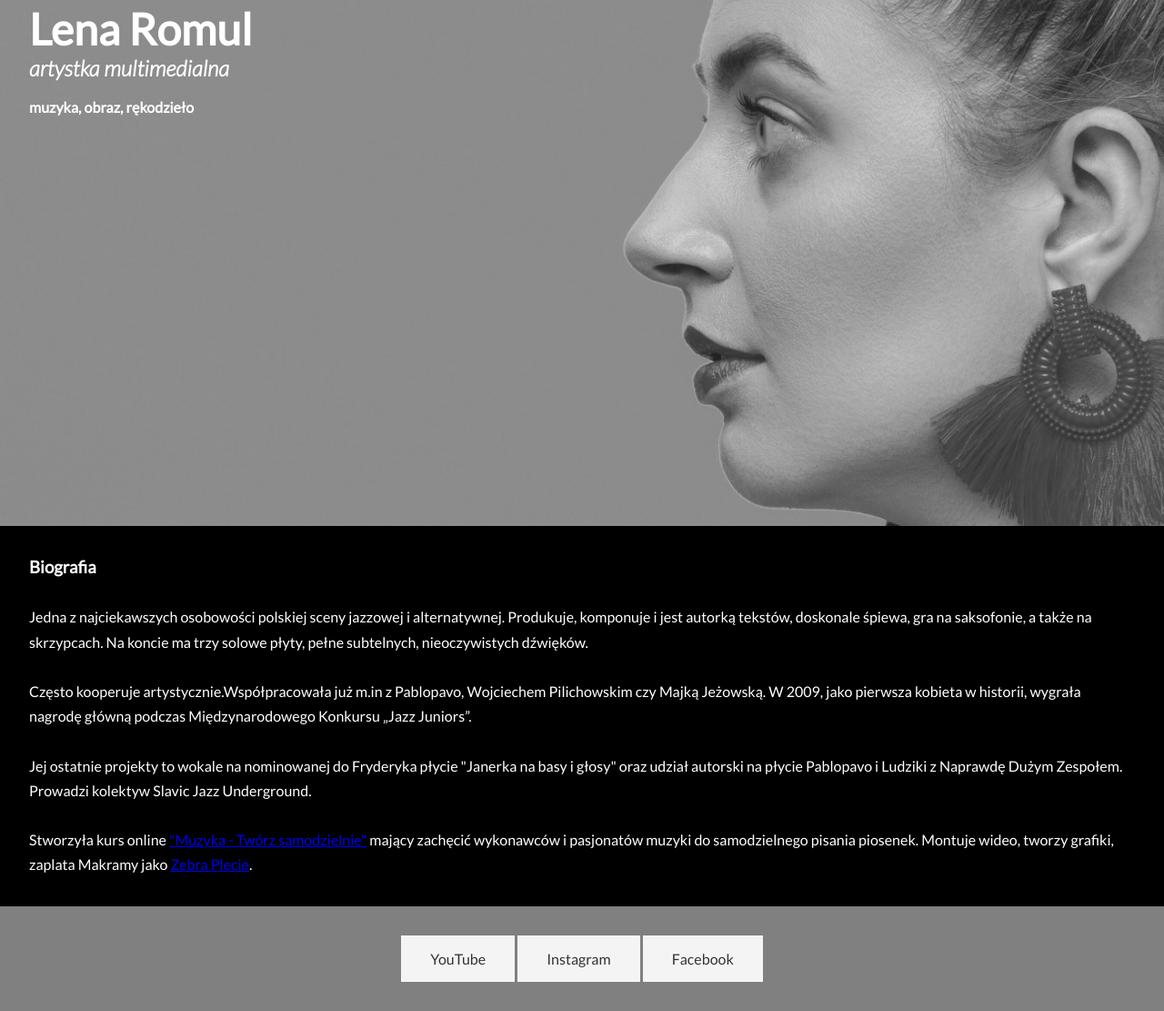
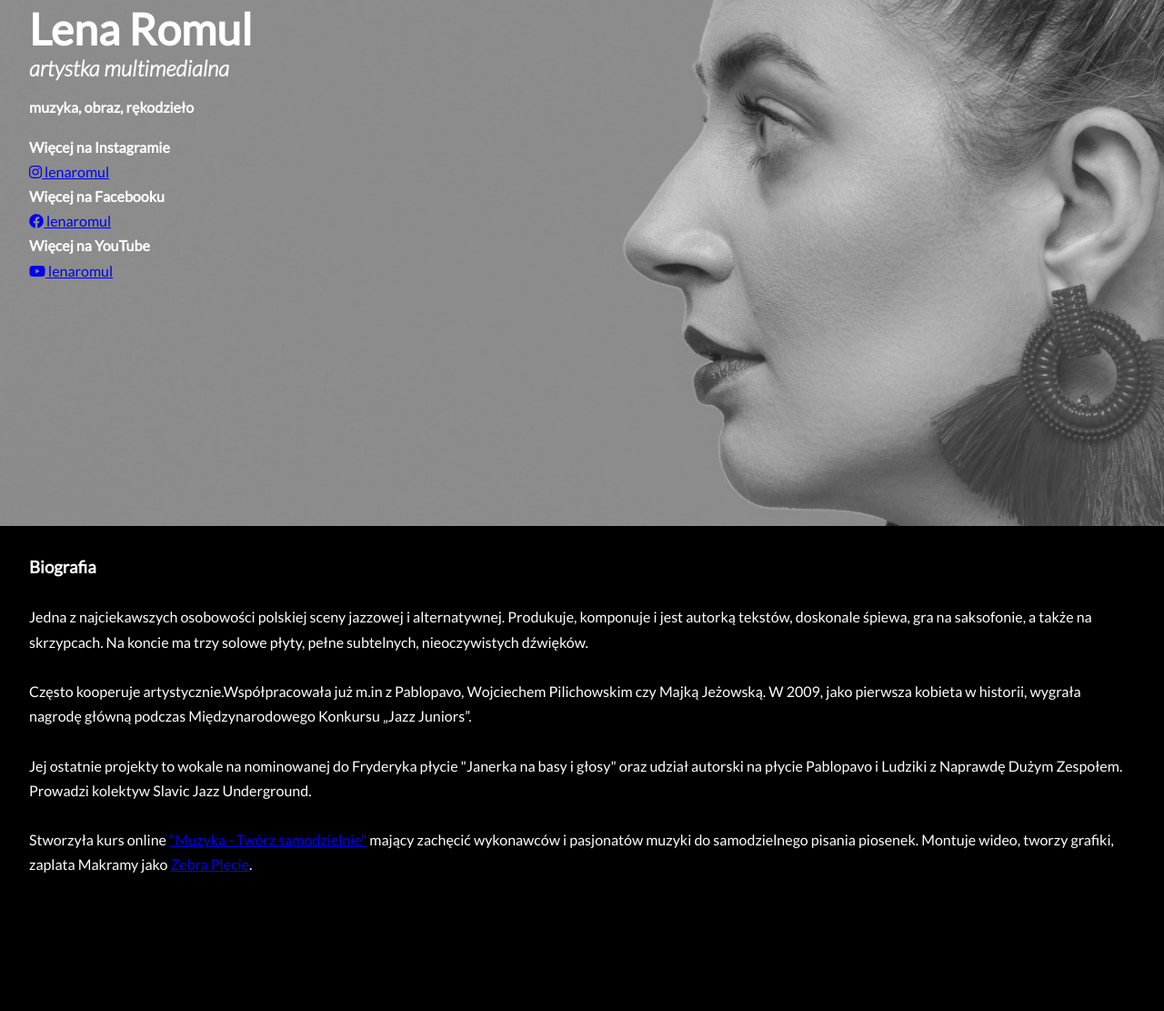
Before and after one commit to malazeberka/csscwiczenia, a plain HTML site: page index.html in a window 1280 px wide. Shown: the part 222-1333 px from the top of the page at 91% size. After the commit the page ends 1218 px from the top, so only its background shows below. Drawn offline with Linux system fonts and the light colour scheme.

Commit message:
better look

```diff
--- a/index.html
+++ b/index.html
@@ -23,6 +23,14 @@
     </p>
     <h4> muzyka, obraz, rękodzieło </h4>
     </p>
+    <h4 class="card-title">Więcej na Instagramie </h4>
+    <a href="https://www.instagram.com/lenaromul/" <button class="button"> <i class="fab fa-instagram"></i></i> lenaromul </button> </a>
+    <br>
+    <h4 class="card-title">Więcej na Facebooku </h4>
+    <a href="https://www.facebook.com/Lena.Romul" <button class="button"> <i class="fab fa-facebook"></i></i> lenaromul </button> </a>
+    <br>
+    <h4 class="card-title">Więcej na YouTube </h4>
+    <a href="https://www.youtube.com/watch?v=CQJ_2QWnBE8&list=PLaH9xMO7pBNjvjB6xG8t6vEPK0Kn8G134&ab_channel=karrotkommando" <button class="button"> <i class="fab fa-youtube"></i></i> lenaromul </button> </a>
   </header>
 
   <section>
@@ -37,11 +45,7 @@
     </p>
 
   </section>
-  <div>
-    <a href="https://www.youtube.com/watch?v=CQJ_2QWnBE8&list=PLaH9xMO7pBNjvjB6xG8t6vEPK0Kn8G134&ab_channel=karrotkommando" class="btn">YouTube</a>
-    <a href="https://www.instagram.com/lenaromul/" class="btn" </i>Instagram</a>
-    <a href="https://www.facebook.com/Lena.Romul" class="btn">Facebook</a>
-  </div>
+
 </body>
 
 </html>
```
Also changed, not shown: 1 other file.
